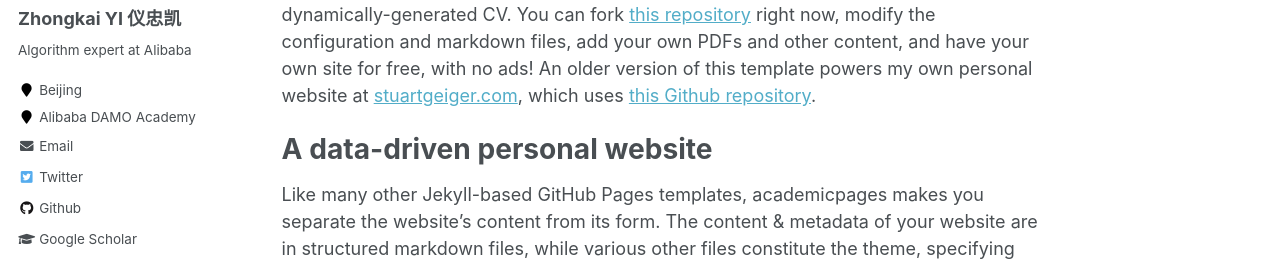
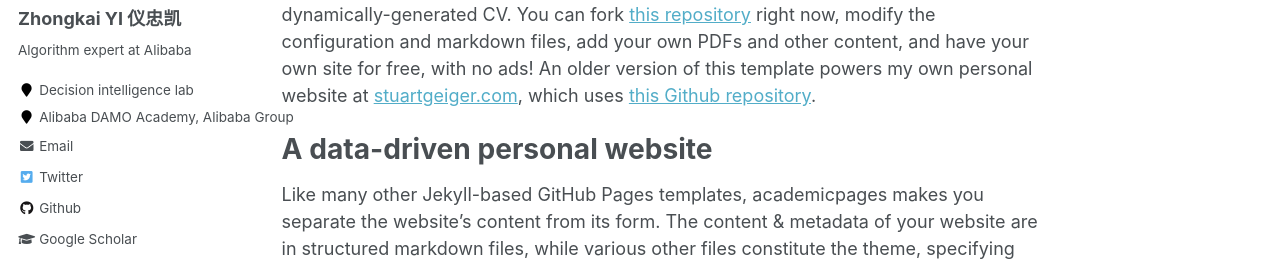
Before and after one commit to yizhongkai/yizhongkai.github.io, a Jekyll site: the page built from _pages/about.md, in a window 1280 px wide. Shown: the part 349-611 px from the top of the page. Built offline with Jekyll 4.4.1, drawn with Linux system fonts in a browser that asks for light colours; some web fonts are replaced.

Commit message:
Update _config.yml

```diff
--- a/_config.yml
+++ b/_config.yml
@@ -83,9 +83,8 @@ author:
   name             : "Zhongkai YI 仪忠凯"
   avatar           : "profile.png"
   bio              : "Algorithm expert at Alibaba"
-  location         : "Beijing"
-  Department       : "Decision intelligence lab"
-  employer         : "Alibaba DAMO Academy"
+  location         : "Decision intelligence lab"
+  employer         : "Alibaba DAMO Academy, Alibaba Group"
   pubmed           : "https://www.ncbi.nlm.nih.gov/pubmed/?term=john+snow"
   googlescholar    : "https://scholar.google.com/citations?user=NsTuK-0AAAAJ&hl=zh-CN"
   email            : "yzk_article@163.com"
```
